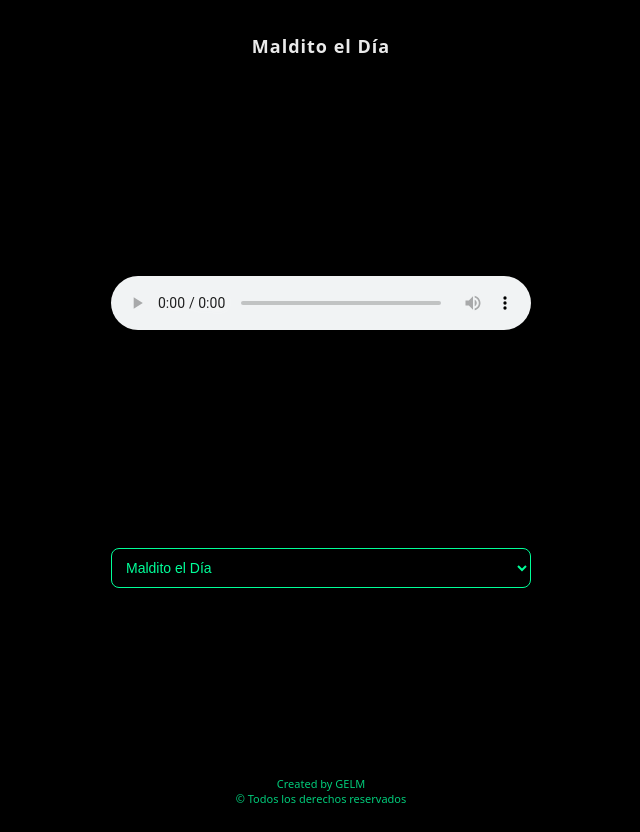
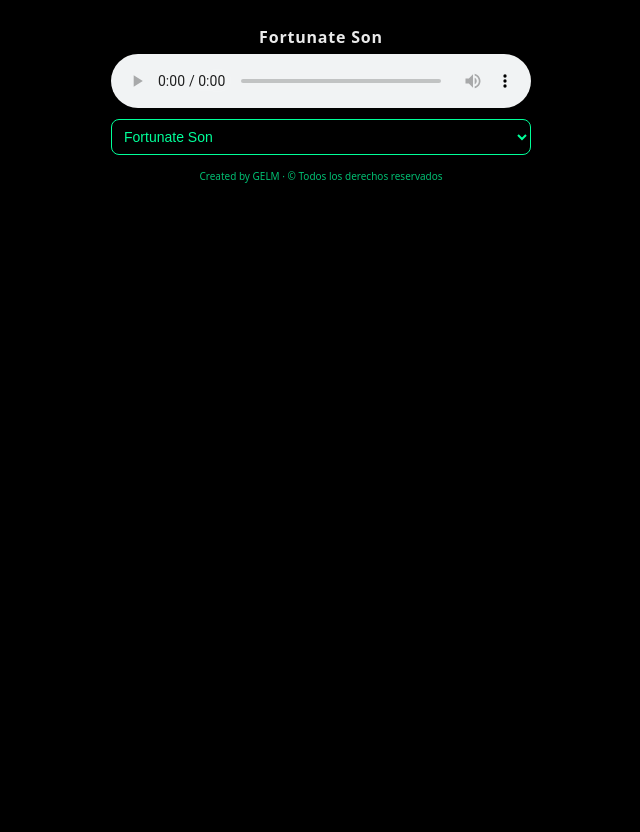
Before and after one commit to gelm2mil/play, a plain HTML site: page index.html in a window 1280 px wide. Shown: the whole page, without its empty margins (319-959 px from the left). Drawn offline with Linux system fonts and the light colour scheme.

Commit message:
Update index.html

```diff
--- a/index.html
+++ b/index.html
@@ -18,30 +18,29 @@ html,body{
   min-height:100vh;
   display:flex;
   flex-direction:column;
-  justify-content:space-between;
-  padding:16px;
+  align-items:center;
+  padding:14px 12px;
 }
 
-/* TÍTULO */
+/* TÍTULO CANCIÓN */
 .title{
+  margin-top:12px;
+  margin-bottom:6px;
   text-align:center;
-  font-size:18px;
+  font-size:16px;
   font-weight:600;
-  letter-spacing:1px;
-  margin-top:18px;
+  letter-spacing:.8px;
   color:#eaeaea;
 }
 
 /* PLAYER */
 .player{
-  display:flex;
-  justify-content:center;
-  margin:30px 0;
+  width:100%;
+  max-width:420px;
 }
 
 audio{
   width:100%;
-  max-width:420px;
   background:#000;
 }
 
@@ -49,22 +48,22 @@ audio{
 select{
   width:100%;
   max-width:420px;
-  margin:0 auto;
+  margin-top:6px;
   background:#000;
   color:#00ff99;
   border:1px solid #00ff99;
   border-radius:8px;
-  padding:10px;
+  padding:8px;
   font-size:14px;
 }
 
 /* FOOTER */
 .footer{
+  margin-top:14px;
   text-align:center;
-  font-size:11px;
+  font-size:10px;
   color:#00ff99;
-  opacity:.8;
-  margin-bottom:10px;
+  opacity:.75;
 }
 </style>
 </head>
@@ -72,7 +71,7 @@ select{
 <body>
 <div class="app">
 
-  <!-- TITULO CANCIÓN -->
+  <!-- TÍTULO -->
   <div class="title" id="songTitle">
     GELM • Música
   </div>
@@ -89,8 +88,7 @@ select{
 
   <!-- FOOTER -->
   <div class="footer">
-    Created by GELM<br>
-    © Todos los derechos reservados
+    Created by GELM · © Todos los derechos reservados
   </div>
 
 </div>
@@ -101,8 +99,9 @@ const lista = document.getElementById('lista');
 const title = document.getElementById('songTitle');
 
 let playlist = [];
+let currentIndex = -1;
 
-/* CARGAR musica.json */
+/* Cargar musica.json */
 fetch('./musica.json', { cache:'no-cache' })
   .then(r => r.json())
   .then(data => {
@@ -117,33 +116,47 @@ fetch('./musica.json', { cache:'no-cache' })
       lista.appendChild(o);
     });
 
-    // precargar primera canción (sin autoplay forzado)
-    if(playlist.length){
-      audio.src = playlist[0].url;
-      title.textContent = playlist[0].title;
-      lista.value = 0;
-    }
+    // seleccionar aleatoria al entrar
+    selectRandomSong(false);
   })
   .catch(err => {
     title.textContent = "Error cargando música";
     console.error(err);
   });
 
-/* cambio de canción */
+/* seleccionar canción aleatoria */
+function selectRandomSong(autoplay){
+  if(!playlist.length) return;
+
+  let next;
+  do{
+    next = Math.floor(Math.random() * playlist.length);
+  }while(next === currentIndex && playlist.length > 1);
+
+  currentIndex = next;
+  audio.src = playlist[currentIndex].url;
+  title.textContent = playlist[currentIndex].title;
+  lista.value = currentIndex;
+
+  if(autoplay){
+    audio.play().catch(()=>{});
+  }
+}
+
+/* cambio manual */
 lista.addEventListener('change', () => {
-  const i = lista.value;
-  if(i === "") return;
+  const i = parseInt(lista.value,10);
+  if(isNaN(i)) return;
+  currentIndex = i;
   audio.src = playlist[i].url;
   title.textContent = playlist[i].title;
   audio.play().catch(()=>{});
 });
 
-/* actualizar título al reproducir */
-audio.addEventListener('play', () => {
-  if(lista.value !== "")
-    title.textContent = playlist[lista.value].title;
+/* al terminar → otra aleatoria */
+audio.addEventListener('ended', () => {
+  selectRandomSong(true);
 });
 </script>
-
 </body>
 </html>
```
